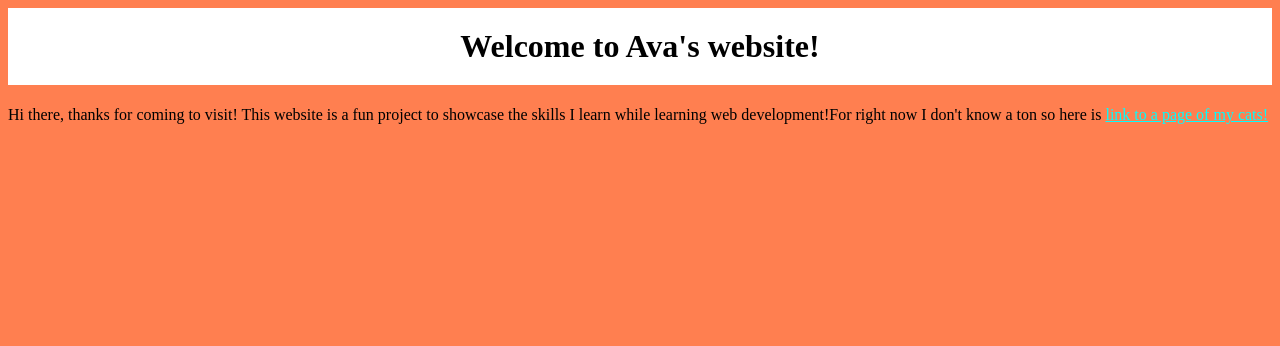
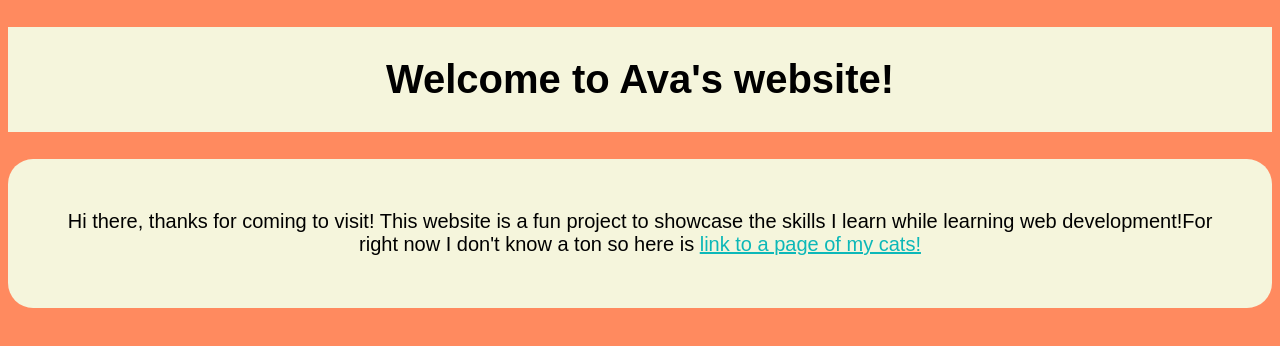
Before and after one commit to AvaWray/CSS-project, a plain HTML site: page index.html in a window 1280 px wide. Drawn offline with Linux system fonts and the light colour scheme.

Commit message:
Placed body text in content container on index, added universal font to change to arial @20px, h1 changed to have 40px font, img displayed in grid, changed link color to darker blue, changed margins of .content, changed top left and right margins to just top left and right. changed header background color to beige. Got rid of header being sticky after causing too many issues.

```diff
--- a/index.html
+++ b/index.html
@@ -9,9 +9,11 @@
 </head>
 <body>
     <h1 class="header">Welcome to Ava's website!</h1>
-    <p>Hi there, thanks for coming to visit! This website is a fun project to showcase the
-        skills I learn while learning web development!For right now I don't know a ton so here is
-        <a href="pages/cats.html"> link to a page of my cats!</a></p>
+        <div class="content">
+            <p>Hi there, thanks for coming to visit! This website is a fun project to showcase the
+            skills I learn while learning web development!For right now I don't know a ton so here is
+            <a href="pages/cats.html"> link to a page of my cats!</a></p>
+        </div>
 </body>
 
 </html>
--- a/style.css
+++ b/style.css
@@ -1,19 +1,30 @@
-body{background-color: coral}
+*{font-family: Arial, Helvetica, sans-serif;
+    font-size:20px;}
 
-h1{color: white; text-align: center;}
+body{
+    background-color: rgb(255, 138, 95)
+    }
 
-img{display: grid;
+h1{
+    color: white;
+    text-align: center;
+    font: 40;
+    }
+
+img{
+    display: grid;
     place-items: center;
     height: auto;
     width: 500px;
     padding: 1% 1% 1% 1%;
     border-radius: 20px;
     margin-left: auto;
-    margin-right: auto;}
+    margin-right: auto;
+    }
 
 p{color: black;}
 
-a{color: aqua}
+a{color: rgb(12, 184, 184)}
 
 .content{
     display: block;
@@ -23,16 +34,18 @@ a{color: aqua}
     place-items: center;
     border-radius: 25px;
     padding: 2.5% 3% 2.5% 3%;
-    margin-top: 3%;
+    margin-top: auto;
     margin-left: auto;
-    margin-right: auto;}
+    margin-right: auto;
+    margin-bottom: auto}
 
-.header{margin-top: 0px;
-        margin-left: 0px;
-        margin-right: 0px;
-        padding-bottom: 20px;
-        padding-top: 20px;
-        background-color: white;
+.header{
+        top: 0px;
+        left: 0px;
+        right: 0px;
+        padding-bottom: 30px;
+        padding-top: 30px;
+        background-color: beige;
         color: black;
-        position: sticky;
+        font-size: 40px;
         }
```
